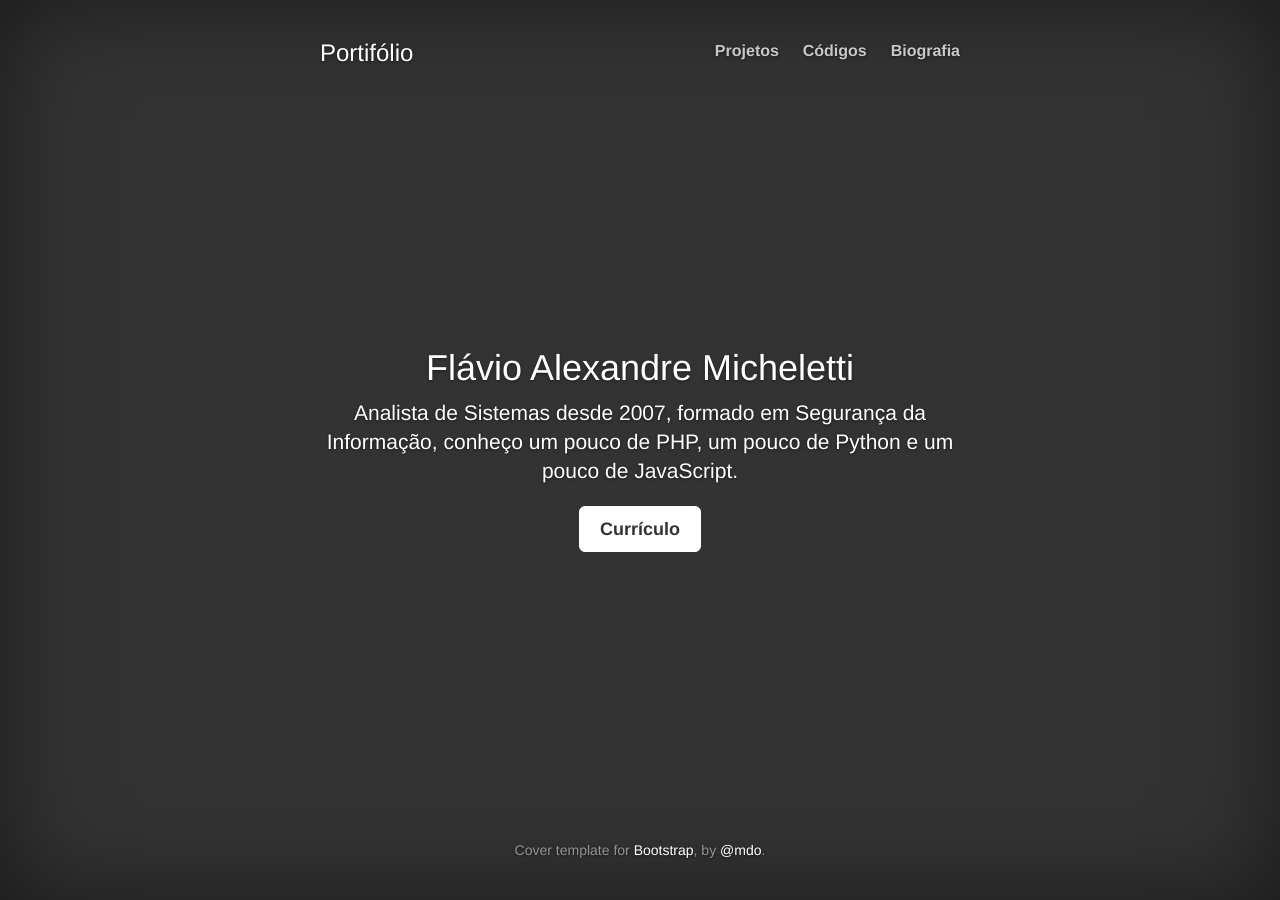
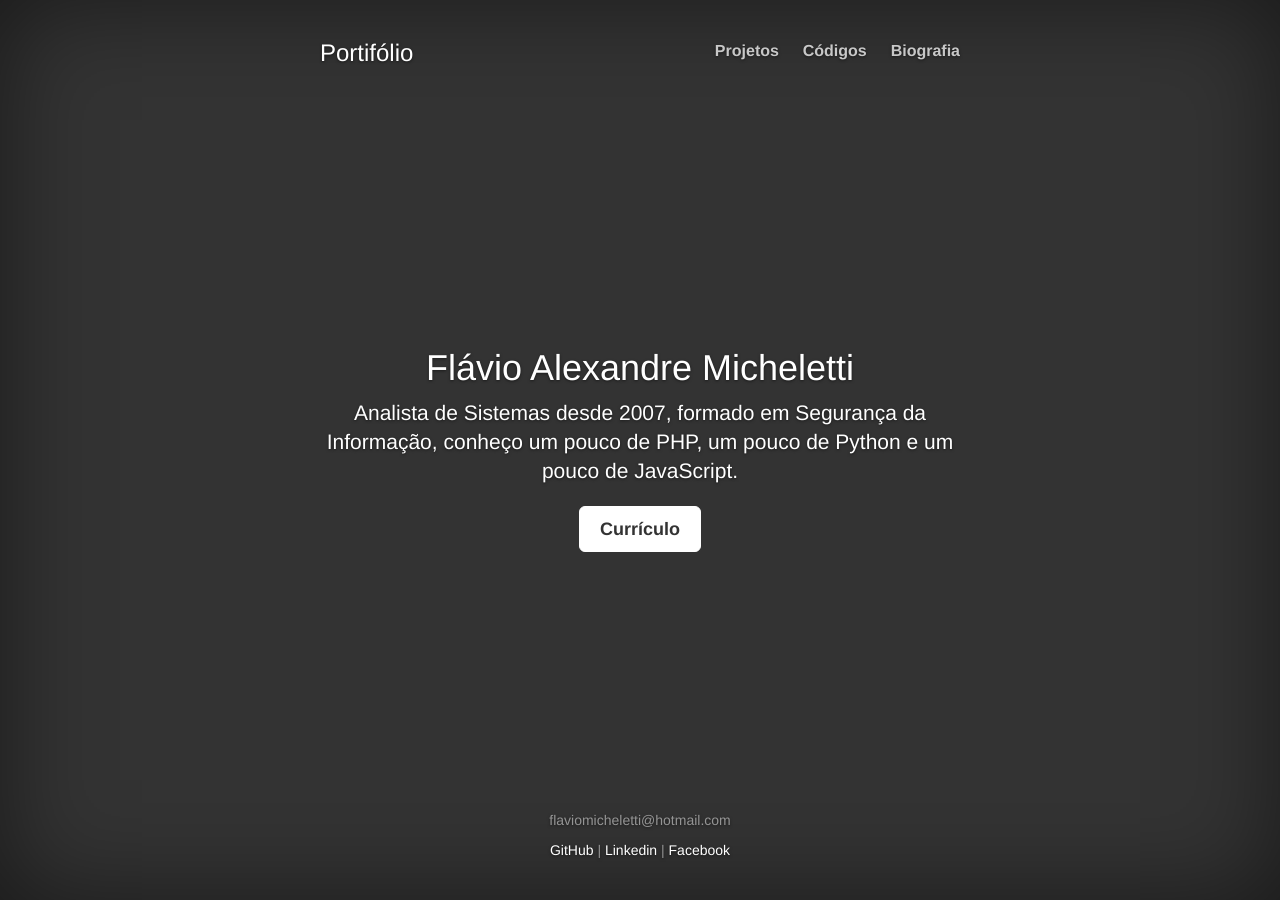
Before and after one commit to flaviomicheletti/flaviomicheletti.github.io, a Jekyll site: the page index.html, which Jekyll copies as it is, in a window 1280 px wide. Built offline with Jekyll 4.4.1, drawn with Linux system fonts in a browser that asks for light colours; nearby versions of some CDN libraries.

Commit message:
index - del "../../"

```diff
--- a/index.html
+++ b/index.html
@@ -7,7 +7,7 @@
     <!-- The above 3 meta tags *must* come first in the head; any other head content must come *after* these tags -->
     <meta name="description" content="">
     <meta name="author" content="">
-    <link rel="icon" href="../../favicon.ico">
+    <link rel="icon" href="/favicon.ico">
 
     <title>Flávio Alexandre Micheletti - Portifólio</title>
 
@@ -21,7 +21,7 @@
     <link href="/assets/css/cover.css" rel="stylesheet">
 
     <!-- Just for debugging purposes. Don't actually copy these 2 lines! -->
-    <!--[if lt IE 9]><script src="../../assets/js/ie8-responsive-file-warning.js"></script><![endif]-->
+    <!--[if lt IE 9]><script src="/assets/js/ie8-responsive-file-warning.js"></script><![endif]-->
     <script src="/assets/js/ie-emulation-modes-warning.js"></script>
 
     <!-- HTML5 shim and Respond.js for IE8 support of HTML5 elements and media queries -->
@@ -44,7 +44,7 @@
               <h3 class="masthead-brand">Portifólio</h3>
               <nav>
                 <ul class="nav masthead-nav">
-                  <li class=""><a href="#">Projetos</a></li>
+                  <li class=""><a href="projetos/">Projetos</a></li>
                   <li class=""><a href="#">Códigos</a></li>
                   <li class=""><a href="#">Biografia</a></li>
                 </ul>
@@ -69,7 +69,12 @@
 
           <div class="mastfoot">
             <div class="inner">
-              <p>Cover template for <a href="http://getbootstrap.com">Bootstrap</a>, by <a href="https://twitter.com/mdo">@mdo</a>.</p>
+              <p>flaviomicheletti@hotmail.com </p>
+              <p>
+                <a href="https://github.com/flaviomicheletti">GitHub</a> |
+                <a href="https://www.linkedin.com/in/flaviomicheletti">Linkedin</a> |
+                <a href="https://www.facebook.com/flavio.micheletti">Facebook</a>
+              </p>
             </div>
           </div>
 
@@ -83,7 +88,7 @@
     ================================================== -->
     <!-- Placed at the end of the document so the pages load faster -->
     <script src="https://ajax.googleapis.com/ajax/libs/jquery/1.11.3/jquery.min.js"></script>
-    <script>window.jQuery || document.write('<script src="../../assets/js/vendor/jquery.min.js"><\/script>')</script>
+    <script>window.jQuery || document.write('<script src="/assets/js/vendor/jquery.min.js"><\/script>')</script>
     <script src="/dist/js/bootstrap.min.js"></script>
     <!-- IE10 viewport hack for Surface/desktop Windows 8 bug -->
     <script src="/assets/js/ie10-viewport-bug-workaround.js"></script>
```
